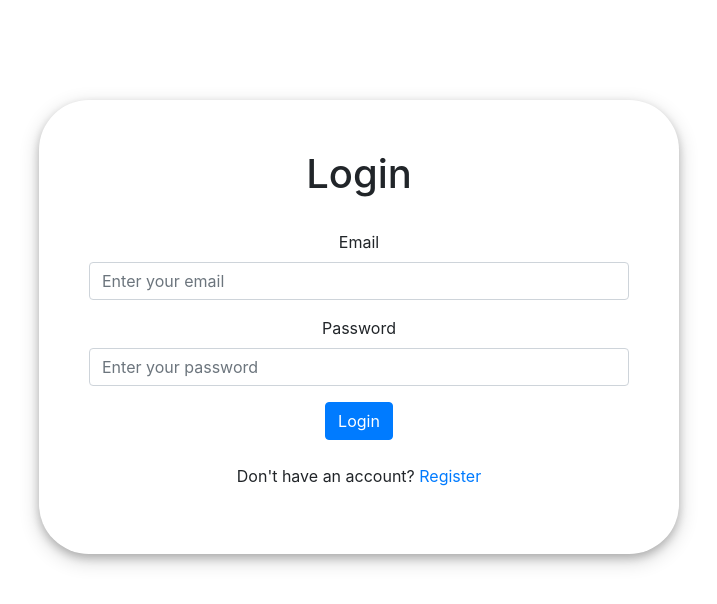
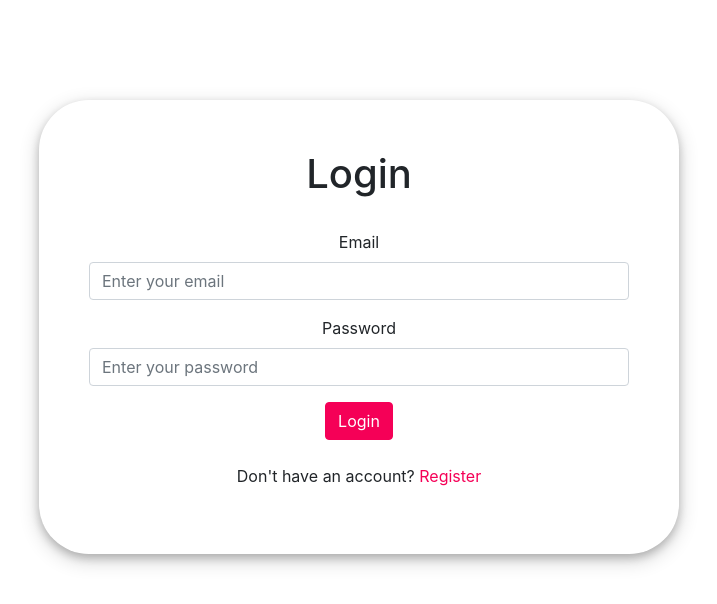
Before and after one commit to SolonEDU/solon-admin, a React (Create React App) app: page /login in a window 1280 px wide. Shown: the top 604 px of the page, without its empty margins (281-998 px from the left). Built offline with nearby package versions, Linux system fonts and the light colour scheme; no server answers.

Commit message:
Add custom SCSS

```diff
--- a/package.json
+++ b/package.json
@@ -9,6 +9,7 @@
     "axios": "^0.19.2",
     "bootstrap": "^4.4.1",
     "firebase": "^7.9.1",
+    "node-sass": "^4.13.1",
     "react": "^16.12.0",
     "react-dom": "^16.12.0",
     "react-router": "^5.1.2",
--- /dev/null
+++ b/src/custom.scss
@@ -0,0 +1,5 @@
+// Override default variables before the import
+$theme-colors: ( "primary":#F50057);
+
+// Import Bootstrap and its default variables
+@import '~bootstrap/scss/bootstrap.scss';
--- a/src/index.js
+++ b/src/index.js
@@ -3,7 +3,7 @@ import ReactDOM from 'react-dom';
 import './index.css';
 import App from './App';
 import * as serviceWorker from './serviceWorker';
-import 'bootstrap/dist/css/bootstrap.min.css';
+import './custom.scss';
 
 ReactDOM.render(<App />, document.getElementById('root'));
 
```
Also changed, not shown: 1 other file (tests, documents, lock files or other folders).
